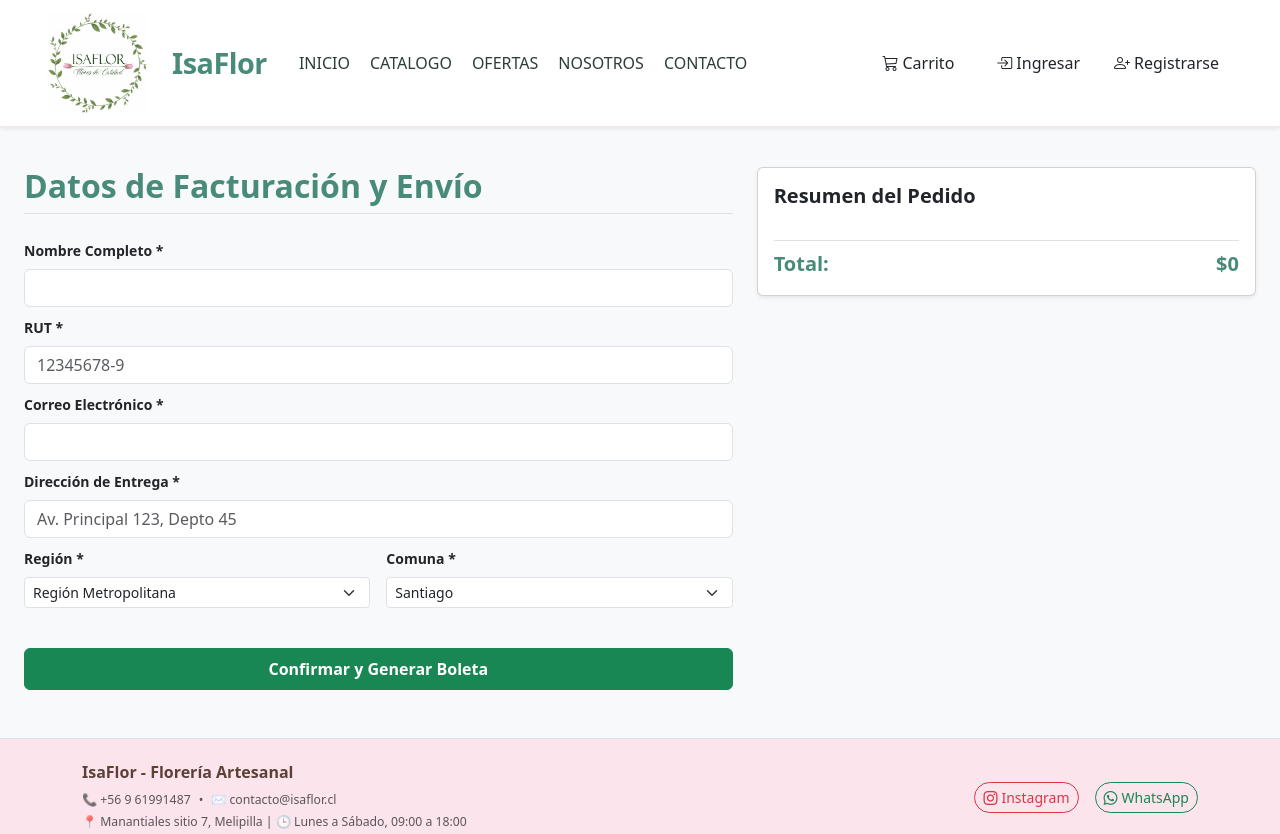
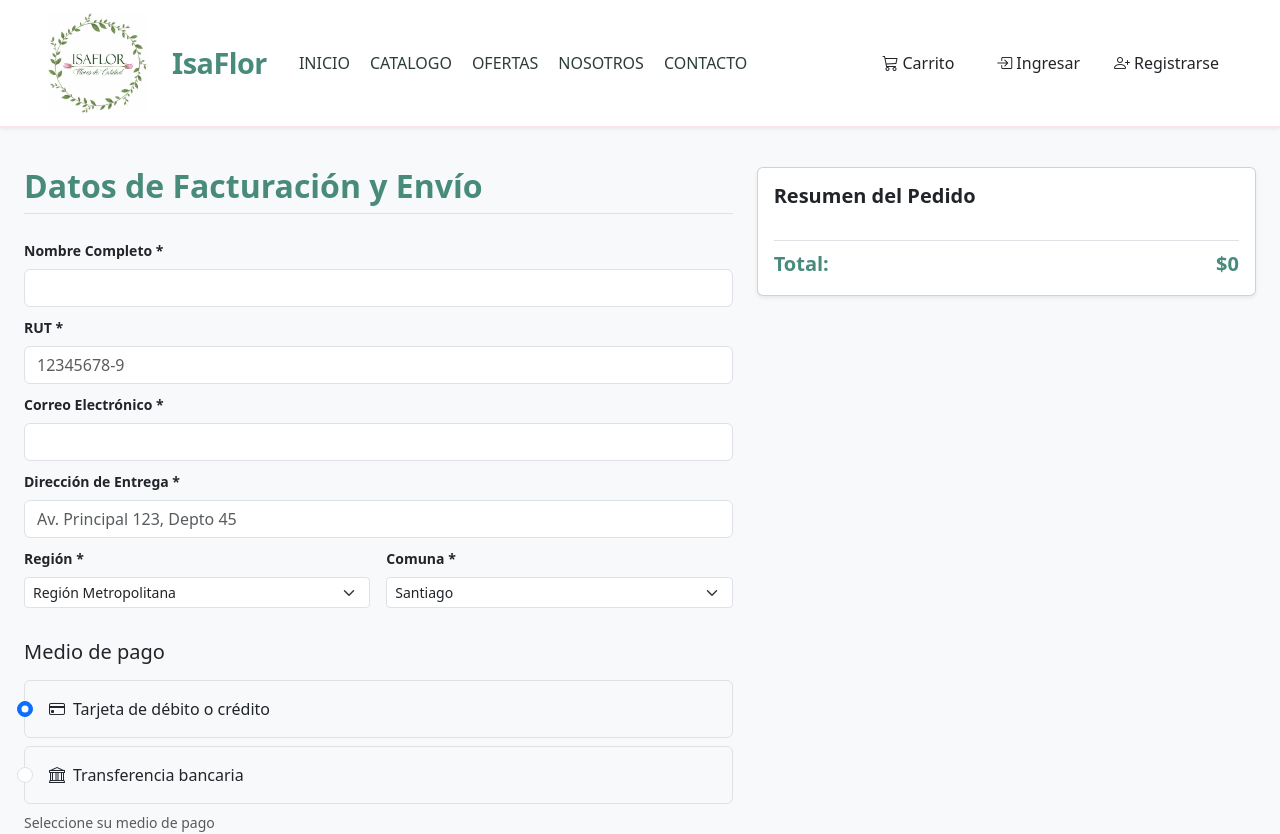
Before and after one commit to 24103075/isaFlor, a React (Vite) app: page /checkout in a window 1280 px wide. Shown: the top 834 px of the page. Built offline with nearby package versions, Linux system fonts and the light colour scheme.

Commit message:
Se agrego el medio de pago a la compra

```diff
--- a/src/pages/Checkout.jsx
+++ b/src/pages/Checkout.jsx
@@ -21,6 +21,7 @@ const Checkout = ({ cart, setCart, usuario }) => {
   });
 
   const [errores, setErrores] = useState({});
+  const [medioPago, setMedioPago] = useState('tarjeta');
   const [ordenCompletada, setOrdenCompletada] = useState(null);
 
   const total = calcularTotalCarrito(cart);
@@ -61,7 +62,8 @@ const Checkout = ({ cart, setCart, usuario }) => {
     const nuevaOrden = {
       cliente: formData,
       items: cart,
-      total: total
+      total: total,
+      medioPago: medioPago
     };
 
     try {
@@ -76,15 +78,21 @@ const Checkout = ({ cart, setCart, usuario }) => {
   if (ordenCompletada) {
     return (
       <div className="card shadow checkout-boleta">
-        <div className="text-success fs-1 mb-2">🎉</div>
+      <div className="text-success fs-1 mb-2"><i className="bi bi-check-circle-fill" aria-hidden="true"></i></div>
         <h3 className="text-success mb-2">¡Compra Realizada con Éxito!</h3>
         <p className="text-muted mb-4">Número de Boleta: <strong>{ordenCompletada.id}</strong></p>
-
         <div className="checkout-boleta-detalles mb-4">
           <h5 className="border-bottom pb-2">Detalles de la Boleta</h5>
           <p className="mb-1"><strong>Cliente:</strong> {ordenCompletada.cliente.nombre}</p>
           <p className="mb-1"><strong>RUT:</strong> {ordenCompletada.cliente.rut}</p>
           <p className="mb-1"><strong>Fecha:</strong> {ordenCompletada.fecha}</p>
+          <p className="mb-1"><strong>Medio de pago:</strong>{' '}
+            {ordenCompletada.medioPago === 'tarjeta'
+              ? 'Tarjeta de débito o crédito'
+              : ordenCompletada.medioPago === 'transferencia'
+                ? 'Transferencia bancaria'
+                : ordenCompletada.medioPago || 'No especificado'}
+          </p>
           <p className="mb-3"><strong>Dirección:</strong> {ordenCompletada.cliente.direccion}, {ordenCompletada.cliente.comuna}</p>
 
           <h6>Productos:</h6>
@@ -195,6 +203,46 @@ const Checkout = ({ cart, setCart, usuario }) => {
             </div>
           </div>
 
+          <div className="mt-4 mb-3">
+            <h5 className="mb-3">Medio de pago</h5>
+
+            <div className="form-check border rounded p-3 mb-2">
+              <input
+                className="form-check-input"
+                type="radio"
+                id="pagoTarjeta"
+                name="medioPago"
+                value="Tarjeta de débito o crédito"
+                checked={medioPago === 'tarjeta'}
+                onChange={() => setMedioPago('tarjeta')}
+              />
+              <label className="form-check-label ms-2" htmlFor="pagoTarjeta">
+                <i className="bi bi-credit-card me-2" aria-hidden="true"></i>
+                Tarjeta de débito o crédito
+              </label>
+            </div>
+
+            <div className="form-check border rounded p-3">
+              <input
+                className="form-check-input"
+                type="radio"
+                id="pagoTransferencia"
+                name="medioPago"
+                value="Transferencia bancaria"
+                checked={medioPago === 'transferencia'}
+                onChange={() => setMedioPago('transferencia')}
+              />
+              <label className="form-check-label ms-2" htmlFor="pagoTransferencia">
+                <i className="bi bi-bank me-2" aria-hidden="true"></i>
+                Transferencia bancaria
+              </label>
+            </div>
+
+            <small className="text-muted d-block mt-2">
+              Seleccione su medio de pago
+            </small>
+          </div>
+
           <Button type="submit" variant="success" className="w-100 mt-3 py-2 fw-bold" >
             Confirmar y Generar Boleta
           </Button>
```
